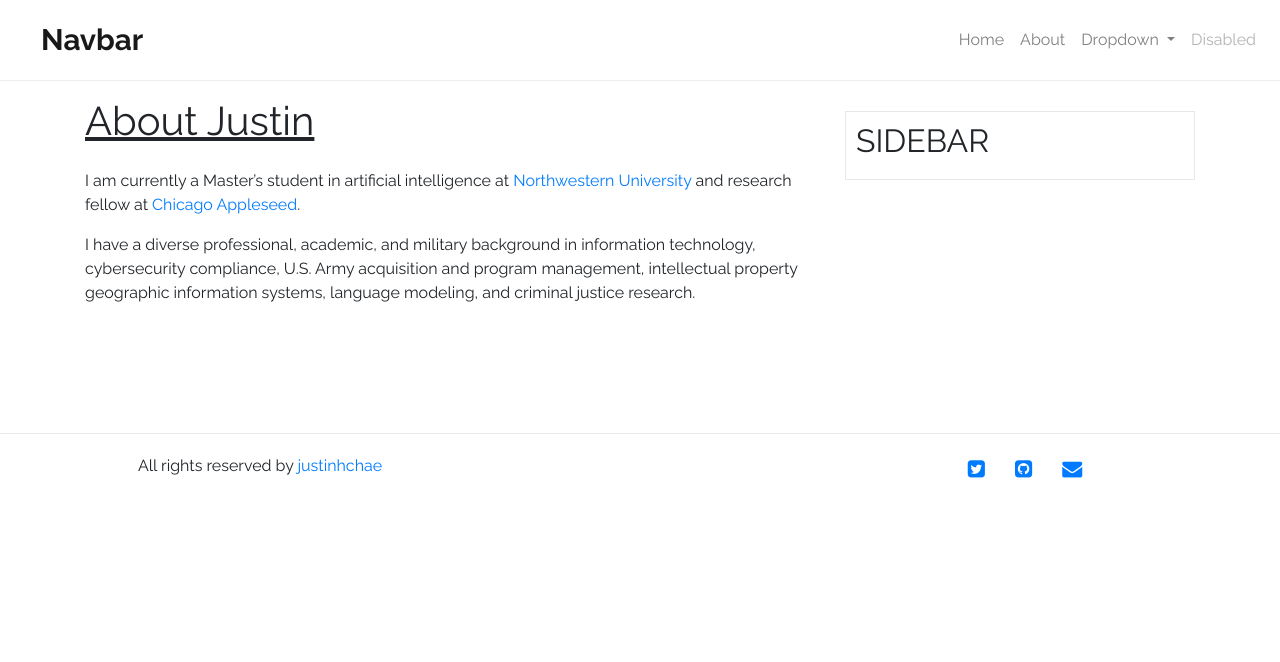
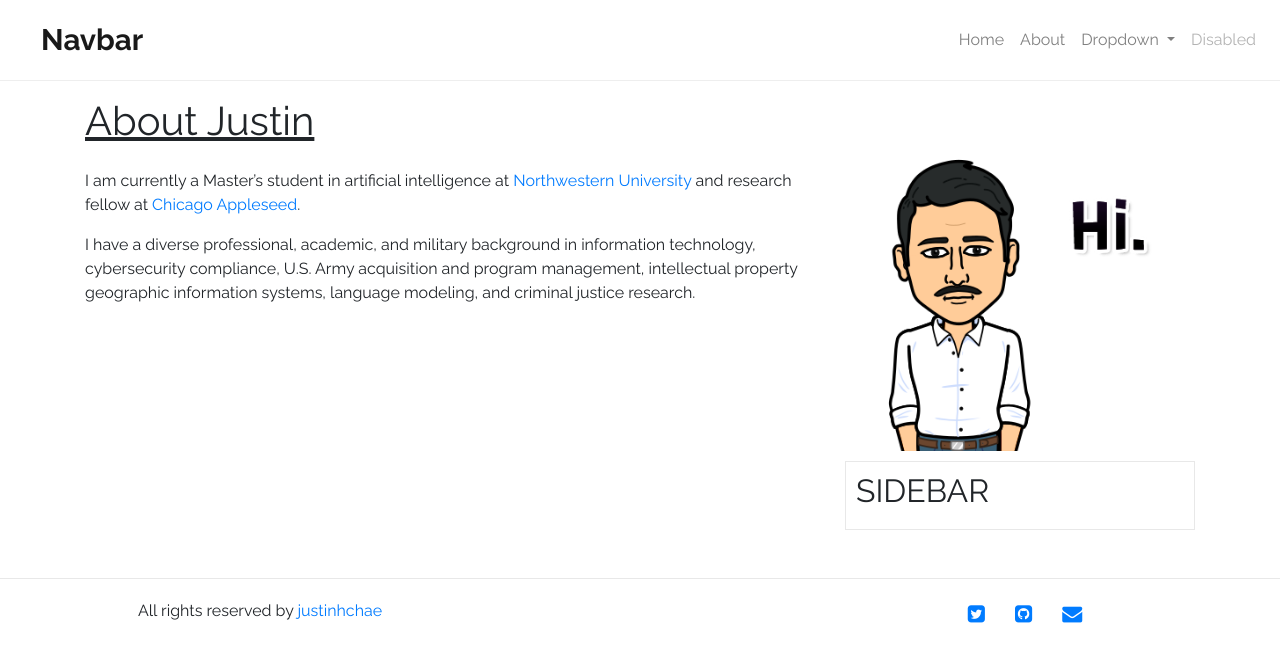
Before and after one commit to justinhchae/justinhchae.github.io, a Jekyll site: the page built from about.md, in a window 1280 px wide. Shown: the top 662 px of the page. Built offline with Jekyll 4.4.1, drawn with Linux system fonts in a browser that asks for light colours.

Commit message:
Update sidebar.html

```diff
--- a/_includes/sidebar.html
+++ b/_includes/sidebar.html
@@ -1,4 +1,14 @@
 <div class="col-md-4 mt20">
+  <div class="post-img">
+    {% if page.image %}
+    <img
+      width="600"
+      class="rounded"
+      src="{{page.image | relative_url}}"
+      alt="{{page.title}}"
+    />
+    {% endif %}
+  </div>
 
   <div class="mt10 recent">
     <h2>SIDEBAR</h2>
```
